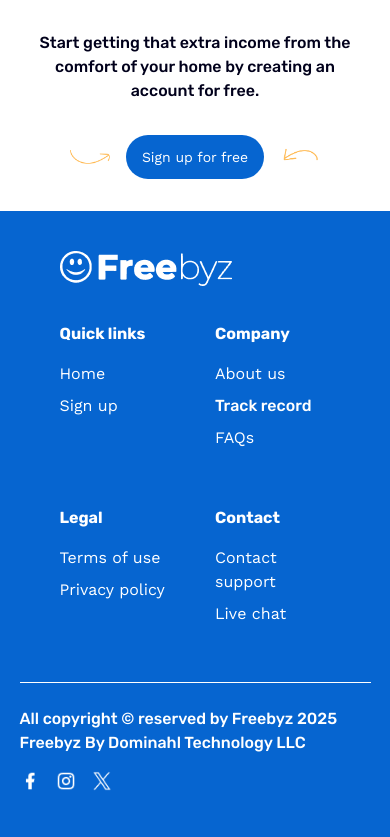
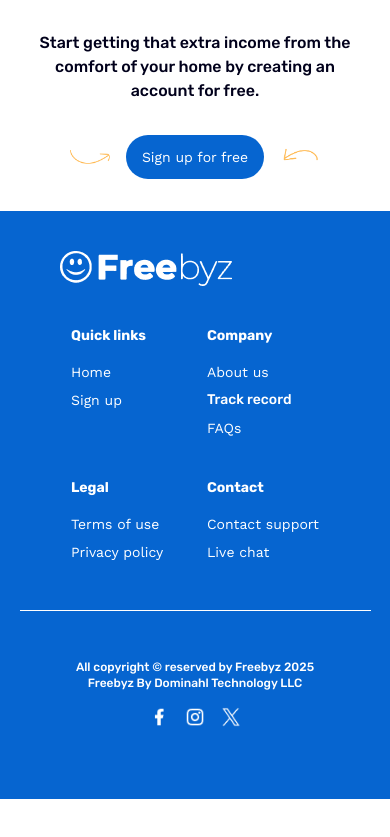
Before and after one commit to solotobby/gamification_fe, a React (Vite) app: page / in a window 390 px wide. Shown: the part 5501-6338 px from the top of the page. After the commit the page ends 6300 px from the top, so only its background shows below. Built offline with nearby package versions, Linux system fonts and the light colour scheme; no server answers.

Commit message:
Adjust footer style

```diff
--- a/src/components/landing-page/Footer.jsx
+++ b/src/components/landing-page/Footer.jsx
@@ -22,108 +22,68 @@ const Footer = () => {
                 </span>
             </div>
             <div className="pb-10 mt-8 bg-customBlue">
-                <div className="container flex flex-wrap justify-around gap-5 p-10">
-
+                <div className="container flex flex-wrap justify-around gap-6 p-10 md:gap-20">
                     <div className="w-full lg:w-1/4 shrink-0 ">
                         <img src="/images/Freebyz-logo-white.png" alt="freebyz-logo" />
                     </div>
-                    <div className="grid grid-cols-2 gap-10 lg:flex-grow lg:grid-cols-4 lg:gap-3">
-                        <div className="text-base text-white md:text-xl">
+                    <div className="grid grid-cols-2 gap-6 md:gap-10 lg:flex-grow lg:grid-cols-4 lg:gap-3">
+                        <div className="text-sm text-white md:text-lg">
                             <h1 className="my-4 font-bold font-inter">Quick links</h1>
                             <div className="flex flex-col gap-2">
-
-                                <Link to='/' className="text-base font-inter">Home</Link>
-                                {/* <Link to='/make-money' className="text-base font-inter">Make money</Link> */}
-
-                                <a href="https://dashboard.freebyz.com/register" rel="noopener noreferrer" className="text-base font-inter">Sign up</a>
-
+                                <Link to="/" className="text-sm md:text-base font-inter">Home</Link>
+                                <a href="https://dashboard.freebyz.com/register" rel="noopener noreferrer" className="text-sm md:text-base font-inter">Sign up</a>
                             </div>
                         </div>
 
-                        <div className="text-base text-white md:text-xl">
+                        <div className="text-sm text-white md:text-lg">
                             <h1 className="my-4 font-bold font-inter">Company</h1>
                             <div className="flex flex-col gap-2">
-                                <Link to='/about-us' className="text-base font-inter">About us</Link>
-                                <p className="text-base font-inter">Track record</p>
-                                <Link to='/contact-us' className="text-base font-inter">FAQs</Link>
+                                <Link to="/about-us" className="text-sm md:text-base font-inter">About us</Link>
+                                <p className="text-sm md:text-base font-inter">Track record</p>
+                                <Link to="/contact-us" className="text-sm md:text-base font-inter">FAQs</Link>
                             </div>
                         </div>
 
-                        <div className="text-base text-white md:text-xl">
+                        <div className="text-sm text-white md:text-lg">
                             <h1 className="my-4 font-bold font-inter">Legal</h1>
                             <div className="flex flex-col gap-2">
-                                <Link to='/terms-of-use' className="text-base font-inter" >Terms of use</Link>
-                                <Link to='/privacy-policy' className="text-base font-inter">Privacy policy</Link>
+                                <Link to="/terms-of-use" className="text-sm md:text-base font-inter">Terms of use</Link>
+                                <Link to="/privacy-policy" className="text-sm md:text-base font-inter">Privacy policy</Link>
                             </div>
                         </div>
 
-                        <div className="text-base text-white md:text-xl">
+                        <div className="text-sm text-white md:text-lg">
                             <h1 className="my-4 font-bold font-inter">Contact</h1>
                             <div className="flex flex-col gap-2">
-                                <a
-                                    href="mailto:hello@freebyz.com"
-                                    className="text-base font-inter"
-                                >
-                                    Contact support
-                                </a>
-
-                                <a
-                                    href="https://tawk.to/chat/6510bbe9b1aaa13b7a78ae75/1hb4ls2fd"
-                                    target="_blank"
-                                    rel="noopener noreferrer"
-                                    className="text-base font-inter"
-                                >
-                                    Live chat
-                                </a>
+                                <a href="mailto:hello@freebyz.com" className="text-sm md:text-base font-inter">Contact support</a>
+                                <a href="https://tawk.to/chat/6510bbe9b1aaa13b7a78ae75/1hb4ls2fd" target="_blank" rel="noopener noreferrer" className="text-sm md:text-base font-inter">Live chat</a>
                             </div>
                         </div>
                     </div>
                 </div>
 
-                <div className="container my-4 border-t border-white"></div>
+                <div className="container my-2 border-t border-white"></div>
 
-                <div className="container flex flex-col justify-between mt-6 md:flex-row ">
-                    <div className="mb-4 text-white md:mb-0">
-                        <p className="text-base font-inter">All copyright © reserved by Freebyz {currentYear}</p>
-                        <p className="text-base font-inter">Freebyz By Dominahl Technology LLC</p>
+
+                <div className="container flex flex-col items-center justify-between mt-12 md:flex-row">
+                    <div className="mb-4 text-center text-white md:text-left md:mb-0">
+                        <p className="text-xs md:text-base font-inter">All copyright © reserved by Freebyz {currentYear}</p>
+                        <p className="text-xs md:text-base font-inter">Freebyz By Dominahl Technology LLC</p>
                     </div>
-                    <div className="flex gap-4 pb-8 md:gap-8">
-                        <a
-                            href="https://www.facebook.com/share/XzPhzupkGenQRLps/?mibextid=qi2Omg"
-                            target="_blank"
-                            rel="noopener noreferrer"
-                        >
-                            <img
-                                src="/images/facebook.png"
-                                alt="facebook-icon"
-                                className="w-5 h-5 cursor-pointer"
-                            />
+                    <div className="flex justify-center gap-4 pb-8 md:justify-start md:gap-8">
+                        <a href="https://www.facebook.com/share/XzPhzupkGenQRLps/?mibextid=qi2Omg" target="_blank" rel="noopener noreferrer">
+                            <img src="/images/facebook.png" alt="facebook-icon" className="w-5 h-5 cursor-pointer" />
                         </a>
-                        <a
-                            href="https://www.instagram.com/freebyzjobs?utm_source=qr&igsh=MTAyd3JqY3hvd2Judg=="
-                            target="_blank"
-                            rel="noopener noreferrer"
-                        >
-                            <img
-                                src="/images/freebyz-ig.png"
-                                alt="instagram-icon"
-                                className="w-5 h-5 cursor-pointer"
-                            />
+                        <a href="https://www.instagram.com/freebyzjobs?utm_source=qr&igsh=MTAyd3JqY3hvd2Judg==" target="_blank" rel="noopener noreferrer">
+                            <img src="/images/freebyz-ig.png" alt="instagram-icon" className="w-5 h-5 cursor-pointer" />
                         </a>
-                        <a
-                            href="https://x.com/FreebyzHQ?t=5PLw53pf5s7a86asWLDHYQ&s=08"
-                            target="_blank"
-                            rel="noopener noreferrer"
-                        >
-                            <img
-                                src="/images/freebyz-x.png"
-                                alt="twitter-icon"
-                                className="w-5 h-5 cursor-pointer"
-                            />
+                        <a href="https://x.com/FreebyzHQ?t=5PLw53pf5s7a86asWLDHYQ&s=08" target="_blank" rel="noopener noreferrer">
+                            <img src="/images/freebyz-x.png" alt="twitter-icon" className="w-5 h-5 cursor-pointer" />
                         </a>
                     </div>
                 </div>
             </div>
+
         </div>
     )
 };
```
